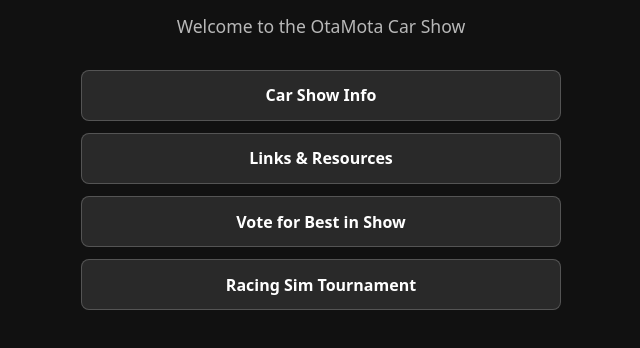
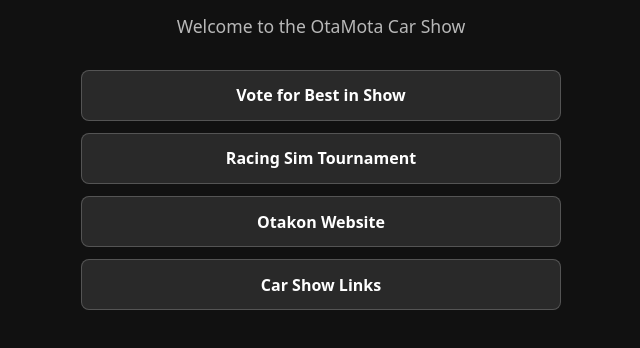
Before and after one commit to OtaMotaCarShow/otamotacarshow.github.io, a plain HTML site: page index.html in a window 1280 px wide. Shown: the part 380-728 px from the top of the page, without its empty margins (319-959 px from the left). Drawn offline with Linux system fonts and the light colour scheme.

Commit message:
07/08/26/-3

```diff
--- a/index.html
+++ b/index.html
@@ -77,10 +77,10 @@
     >
     <p class="tagline">Welcome to the OtaMota Car Show</p>
     <div class="buttons">
-      <a class="btn btn-secondary" href="https://otakon.com/carshow" target="_blank" rel="noopener">Car Show Info</a>
-      <a class="btn btn-secondary" href="https://otakon.com/carshowinfo" target="_blank" rel="noopener">Links &amp; Resources</a>
       <a class="btn btn-secondary" id="vote-btn" href="#" style="display:none">Vote for Best in Show</a>
       <a class="btn btn-secondary" href="https://wkf.ms/43CzV0k" target="_blank" rel="noopener">Racing Sim Tournament</a>
+      <a class="btn btn-secondary" href="https://otakon.com/carshow" target="_blank" rel="noopener">Otakon Website</a>
+      <a class="btn btn-secondary" href="https://otakon.com/carshowinfo" target="_blank" rel="noopener">Car Show Links</a>
     </div>
   </div>
 
```
